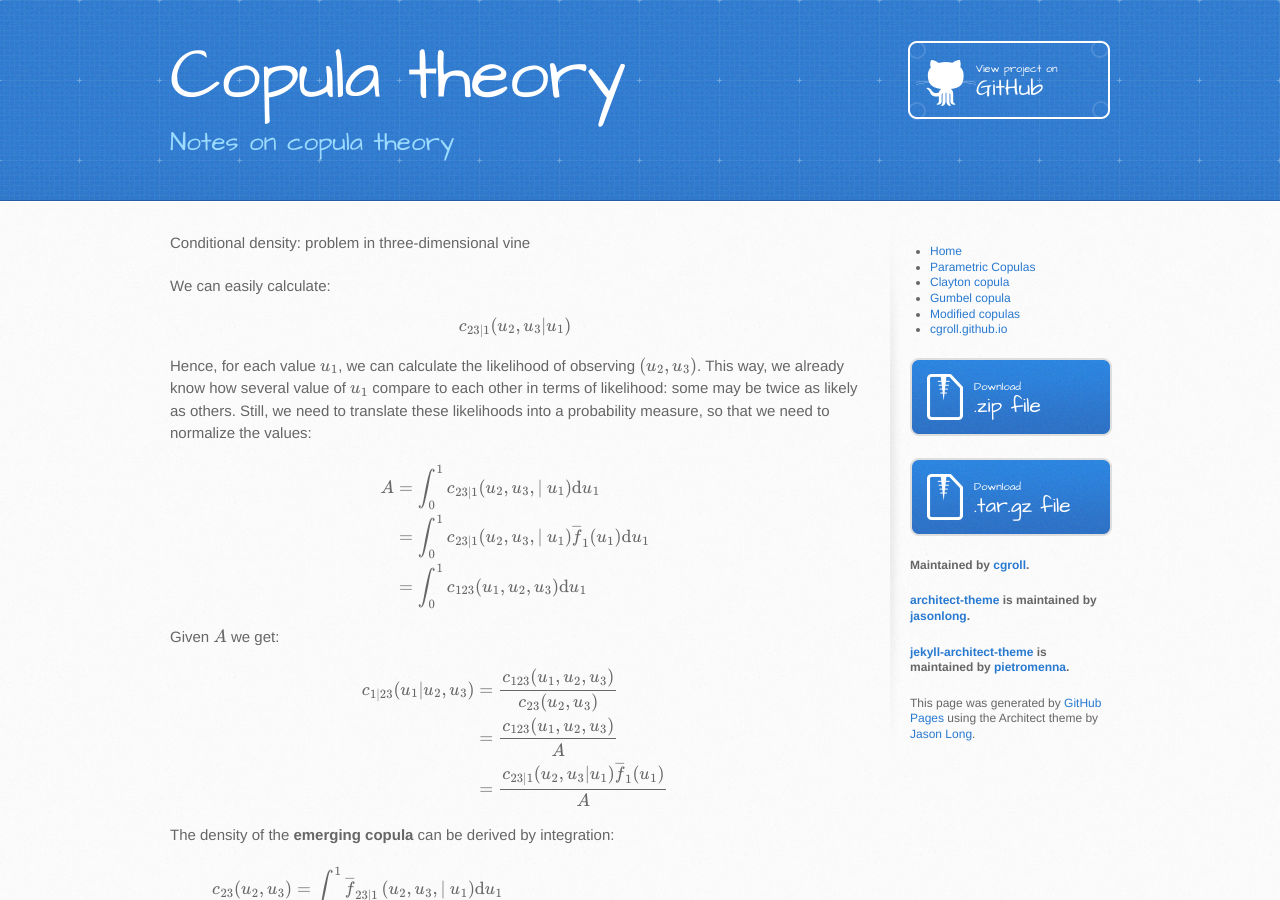
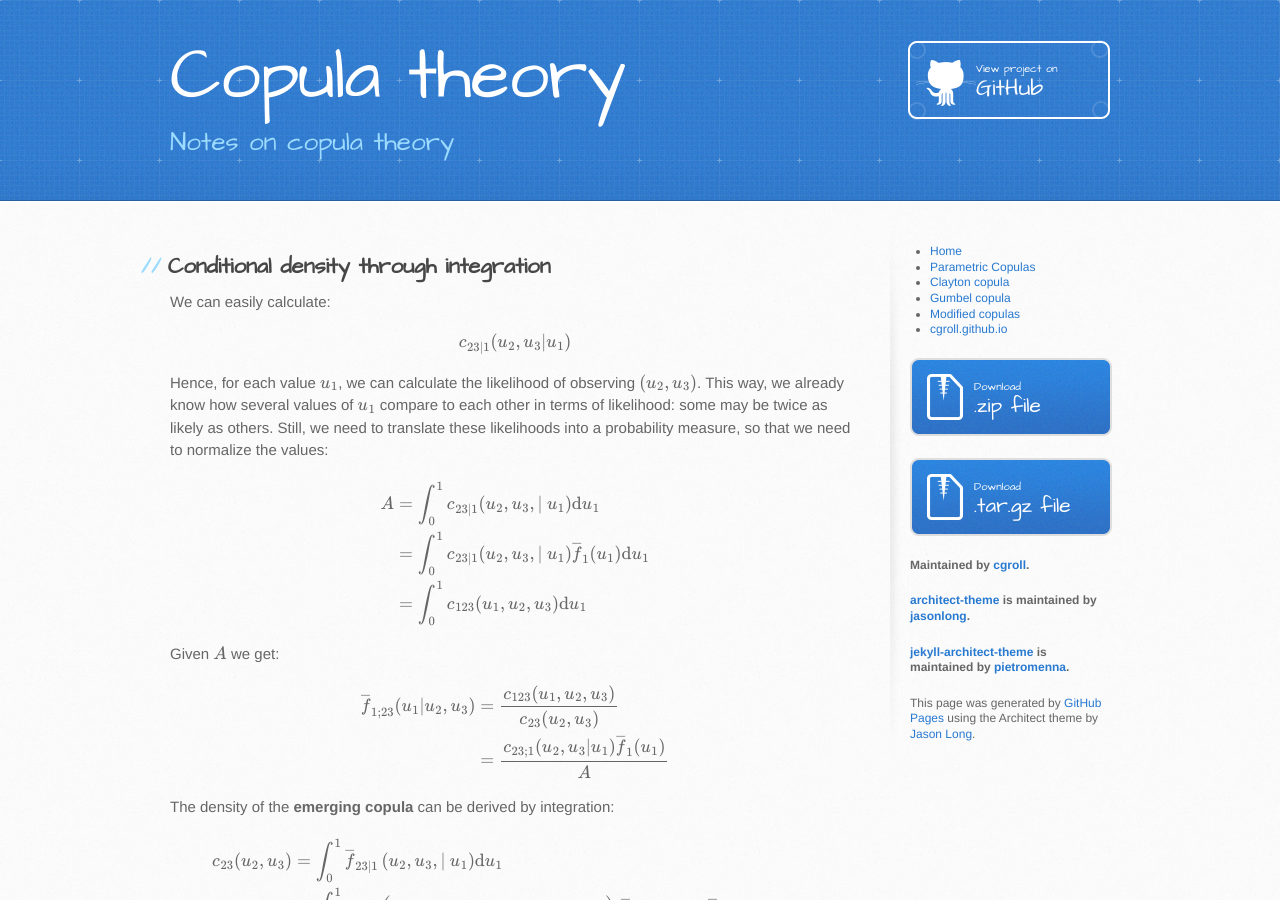
Before and after one commit to cgroll/copula_theory, a Jekyll site: the page built from rvines/emerging_cop.md, in a window 1280 px wide and 900 px high. Built offline with Jekyll 4.4.1, drawn with Linux system fonts in a browser that asks for light colours; formulas are drawn with MathJax 3.

Commit message:
typos fixed

```diff
--- a/rvines/emerging_cop.md
+++ b/rvines/emerging_cop.md
@@ -3,7 +3,7 @@ layout: default
 title: Emerging copula
 ---
 
-Conditional density: problem in three-dimensional vine
+## Conditional density through integration
 
 We can easily calculate:
 
@@ -11,10 +11,10 @@ $$c_{23 \vert 1}(u_{2},u_{3} \vert u_{1})$$
 
 Hence, for each value $$ u_{1}$$, we can calculate the likelihood of
 observing $$(u_{2},u_{3})$$. This way, we already know how several
-value of $$ u_{1}$$ compare to each other in terms of likelihood: some
-may be twice as likely as others. Still, we need to translate these
-likelihoods into a probability measure, so that we need to normalize
-the values:
+values of $$ u_{1}$$ compare to each other in terms of likelihood:
+some may be twice as likely as others. Still, we need to translate
+these likelihoods into a probability measure, so that we need to
+normalize the values:
 
 $$\begin{aligned}
 A&=\int_{0}^{1}c_{23 \vert 1}(u_{2},u_{3} ,\vert\ u_{1})\text{d}u_{1}\\
@@ -26,10 +26,9 @@ A&=\int_{0}^{1}c_{23 \vert 1}(u_{2},u_{3} ,\vert\ u_{1})\text{d}u_{1}\\
 Given $$A$$ we get:
 
 $$\begin{aligned}
-c_{1 \vert 23}(u_{1} \vert u_{2}, u_{3})&=
+\overline{f}_{1 ; 23}(u_{1} \vert u_{2}, u_{3})&=
 	\frac{c_{123}(u_{1},u_{2},u_{3})}{c_{23}(u_{2},u_{3})}\\
-&=\frac{c_{123}(u_{1},u_{2},u_{3})}{A}\\
-&=\frac{c_{23 \vert 1}(u_{2},u_{3} \vert u_{1}) \overline{f}_{1}(u_{1})}{A}
+&=\frac{c_{23 ; 1}(u_{2},u_{3} \vert u_{1}) \overline{f}_{1}(u_{1})}{A}
 \end{aligned}$$
 
 
```
